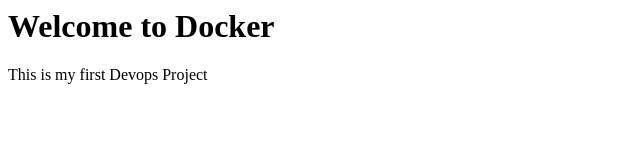
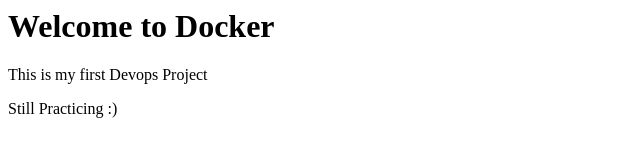
Before and after one commit to Saad-22/devops-practice, a plain HTML site: page index.html in a window 1280 px wide. Shown: the whole page, without its empty margins (0-640 px from the left). Drawn offline with Linux system fonts and the light colour scheme.

Commit message:
New Line Added

```diff
--- a/index.html
+++ b/index.html
@@ -1,2 +1,3 @@
 <h1>Welcome to Docker</h1>
 <p>This is my first Devops Project</p>
+<p1>Still Practicing :)</p1>
```
